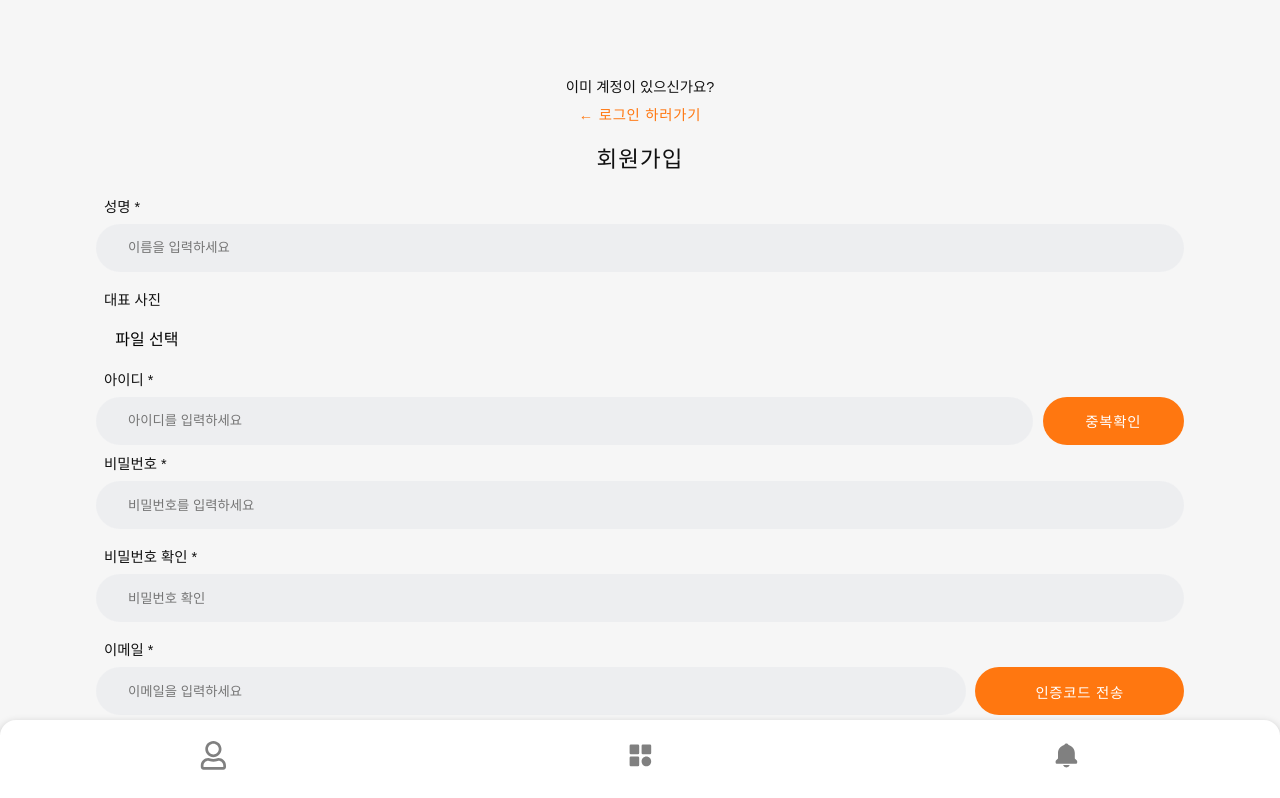
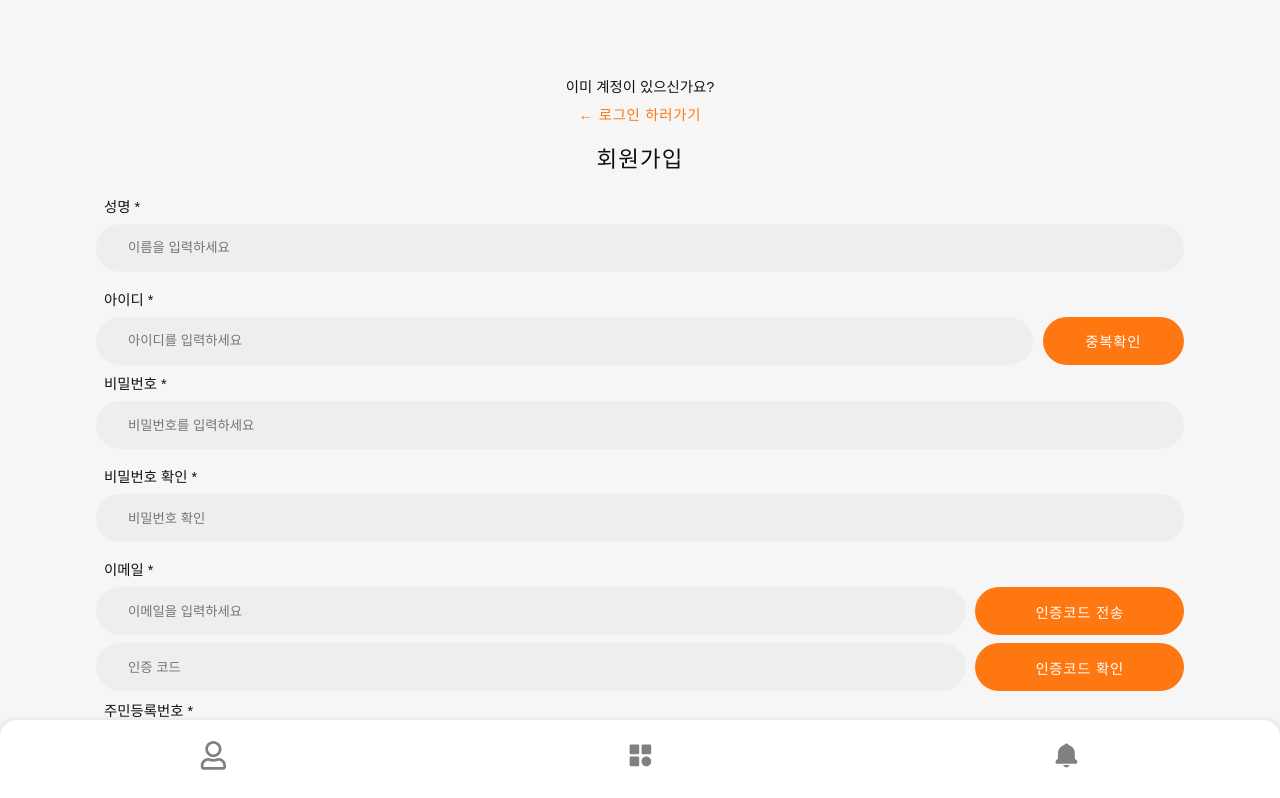
Before and after one commit to smj6052-l/internet-banking-client, a React (Vite) app: page /signup in a window 1280 px wide. Shown: the top 798 px of the page. Built offline with nearby package versions, Linux system fonts and the light colour scheme.

Commit message:
feat: 회원가입 페이지 사진업로드 삭제

```diff
--- a/src/routes/signup/signup.jsx
+++ b/src/routes/signup/signup.jsx
@@ -1,4 +1,4 @@
-import { useRef, useState } from "react";
+import { useState } from "react";
 import { Link, useNavigate } from "react-router-dom";
 import { useForm } from "react-hook-form";
 import axios from "axios";
@@ -22,8 +22,6 @@ export default function Signup() {
   const [emailCheckMessage, setEmailCheckMessage] = useState("");
 
   const [captchaToken, setCaptchaToken] = useState(null);
-
-  const fileInputRef = useRef(null);
 
   // POST: 사용자 회원가입 정보 입력
   const onSubmit = async (data) => {
@@ -82,16 +80,10 @@ export default function Signup() {
           alert("회원가입 성공");
           navigate("/login");
         })
-        .catch(() => {
+        .catch((err) => {
+          console.log("🚀 ~ onSubmit ~ err:", err.response.data);
           alert("회원가입 실패");
         });
-    }
-  };
-
-  // Click: 대표 사진 등록
-  const handleFileInputClick = () => {
-    if (fileInputRef.current) {
-      fileInputRef.current.click();
     }
   };
 
@@ -229,15 +221,6 @@ export default function Signup() {
             required
             {...register("client_name", { required: true, maxLength: 20 })}
           />
-          <S.Label>대표 사진</S.Label>
-          <S.HiddenInput
-            type="file"
-            ref={fileInputRef}
-            {...register("client_photo")}
-          />
-          <S.FileButton type="button" onClick={handleFileInputClick}>
-            파일 선택
-          </S.FileButton>
           <S.Label>아이디 &#42;</S.Label>
           <S.CoupleInputContainer>
             <S.Input
```
